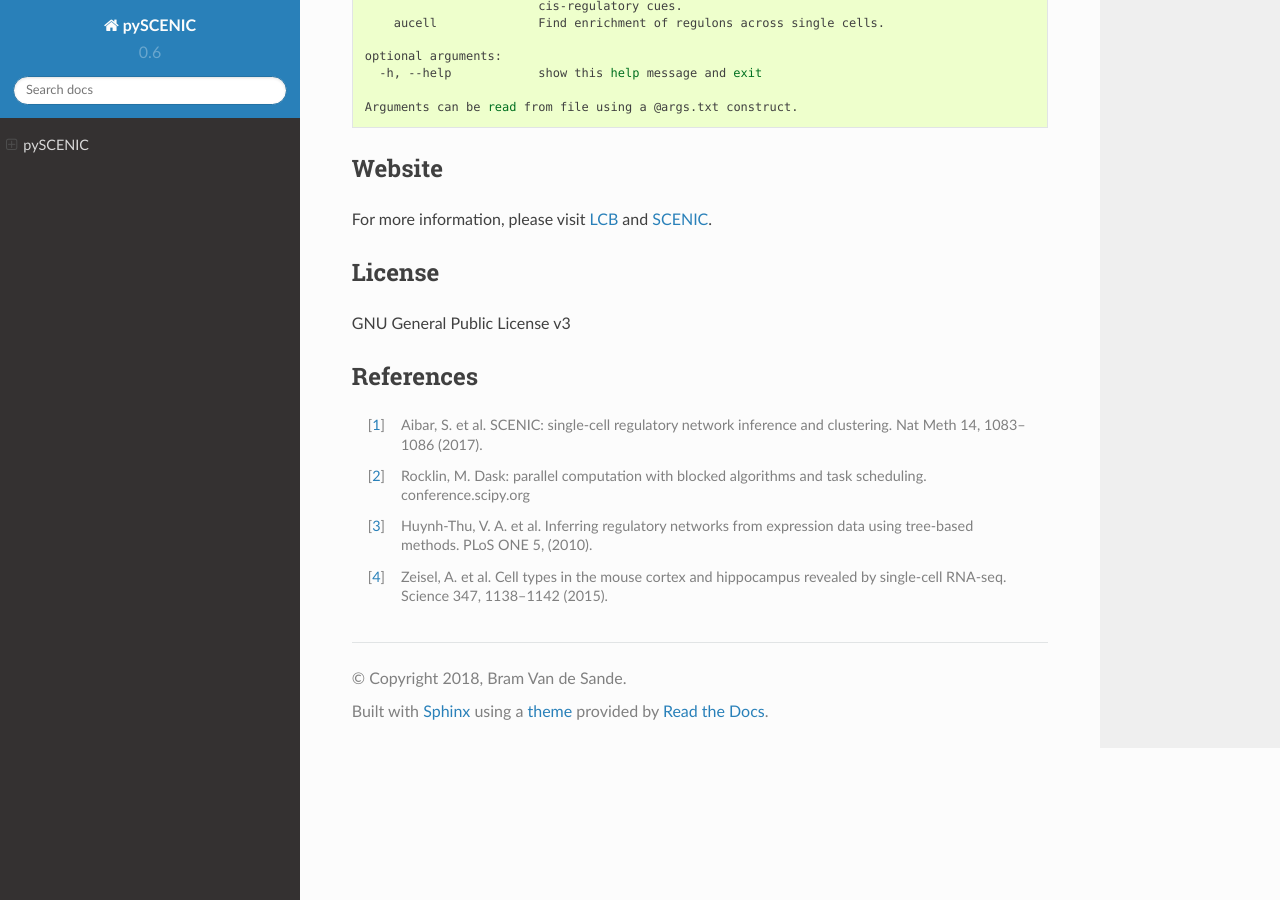
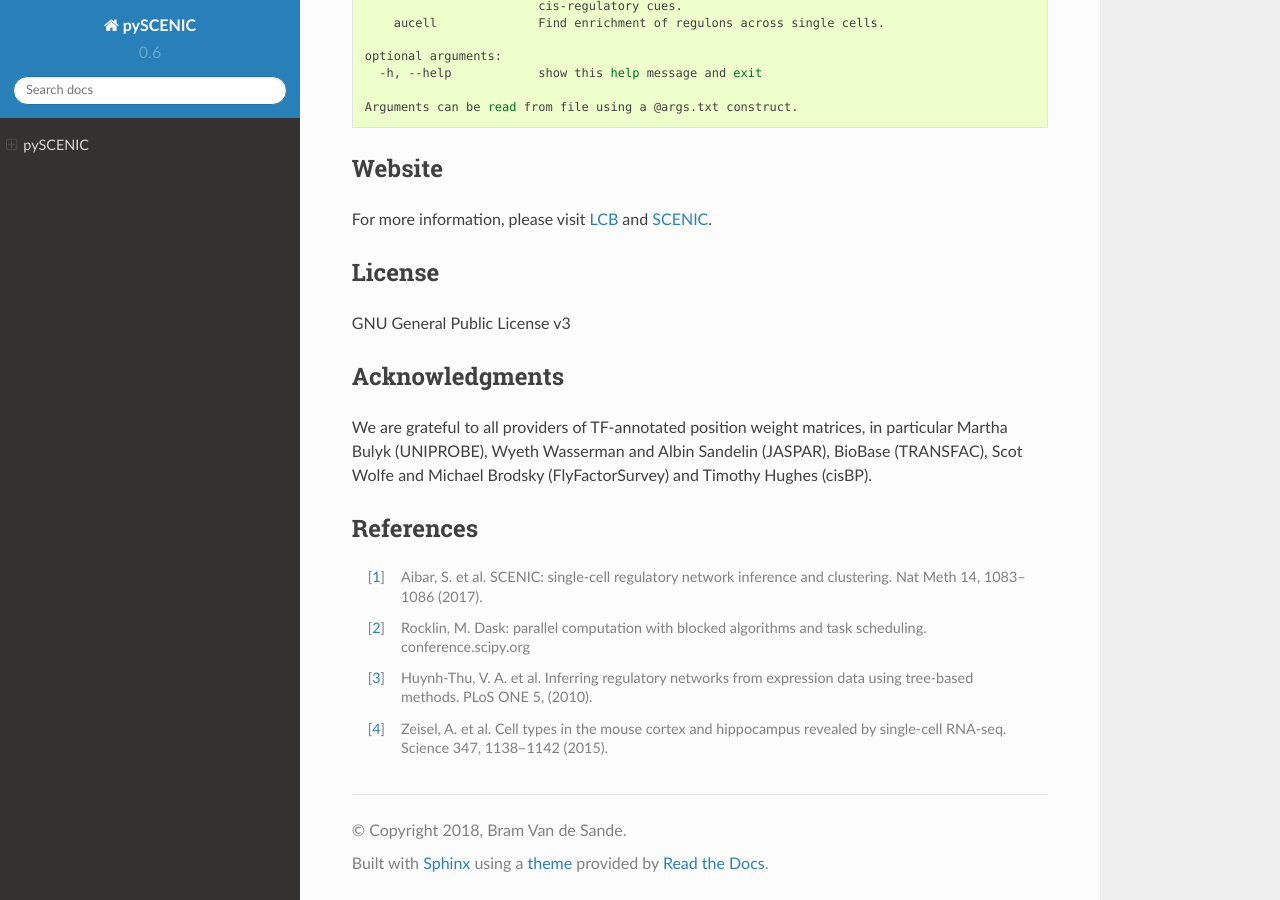
Before and after one commit to aertslab/pySCENIC, a Sphinx documentation site: the page built from docs/index.rst, in a window 1280 px wide and 900 px high, scrolled down 6076 px. Built offline with Sphinx 7.4.7 and the Read the Docs theme 2.0.0, drawn with Linux system fonts in a browser that asks for light colours.

Commit message:
- Added acknowledgment section to README.rst and documentation.

```diff
--- a/README.rst
+++ b/README.rst
@@ -315,6 +315,12 @@ License
 
 GNU General Public License v3
 
+
+Acknowledgments
+---------------
+
+We are grateful to all providers of TF-annotated position weight matrices, in particular Martha Bulyk (UNIPROBE), Wyeth Wasserman and Albin Sandelin (JASPAR), BioBase (TRANSFAC), Scot Wolfe and Michael Brodsky (FlyFactorSurvey) and Timothy Hughes (cisBP).
+
 References
 ----------
 
--- a/docs/index.rst
+++ b/docs/index.rst
@@ -315,6 +315,12 @@ License
 
 GNU General Public License v3
 
+Acknowledgments
+---------------
+
+We are grateful to all providers of TF-annotated position weight matrices, in particular Martha Bulyk (UNIPROBE), Wyeth Wasserman and Albin Sandelin (JASPAR), BioBase (TRANSFAC), Scot Wolfe and Michael Brodsky (FlyFactorSurvey) and Timothy Hughes (cisBP).
+
+
 References
 ----------
 
```
